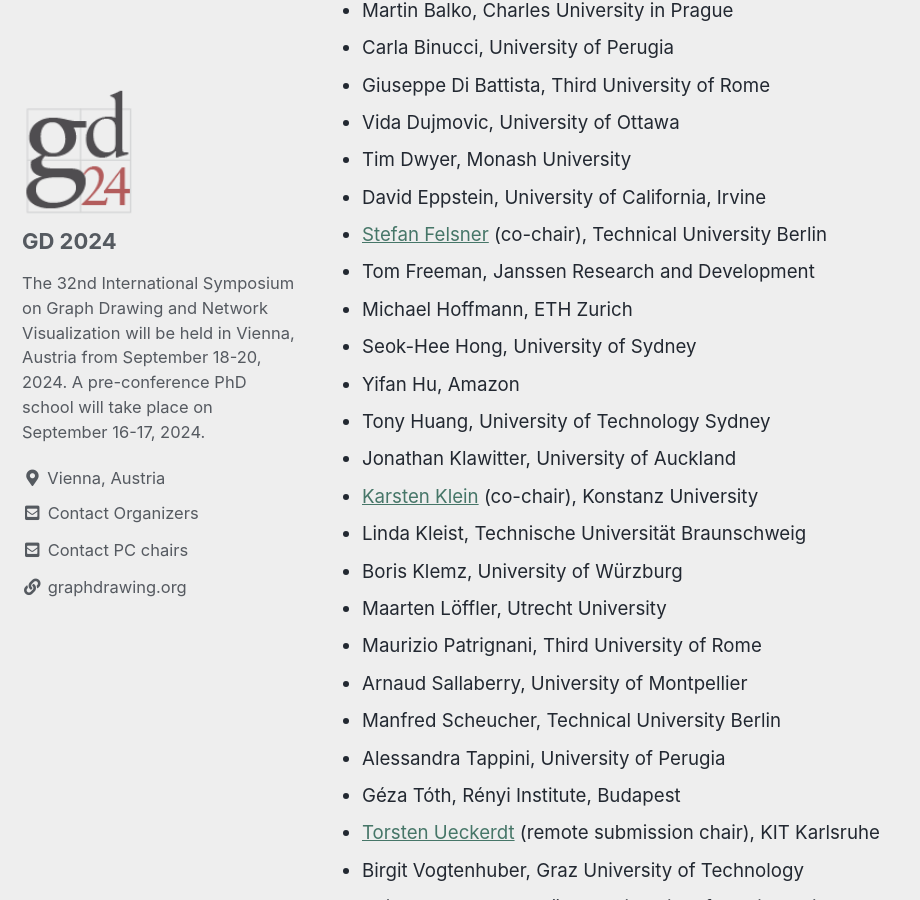
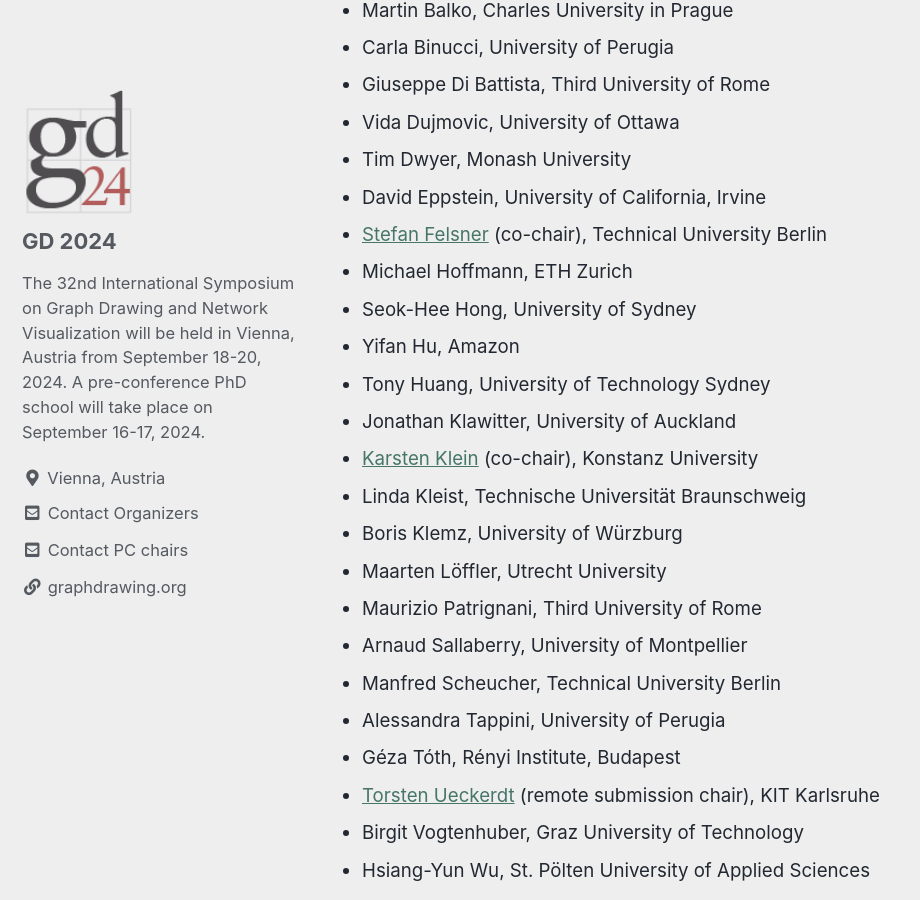
Before and after one commit to graphdrawing/gd2024, a Jekyll site: the page built from pages/committee.md, in a window 1280 px wide and 900 px high, scrolled down 1094 px. Shown: the whole window, without its empty margins (0-920 px from the left). Built offline with Jekyll 4.4.1, drawn with Linux system fonts in a browser that asks for light colours; cached includes are drawn as plain includes.

Commit message:
Update committee.md

```diff
--- a/pages/committee.md
+++ b/pages/committee.md
@@ -35,7 +35,6 @@ toc: true
 * Tim Dwyer, Monash University
 * David Eppstein, University of California, Irvine
 * [Stefan Felsner](https://page.math.tu-berlin.de/~felsner/) (co-chair), Technical University Berlin
-* Tom Freeman, Janssen Research and Development
 * Michael Hoffmann, ETH Zurich
 * Seok-Hee Hong, University of Sydney
 * Yifan Hu, Amazon
```
